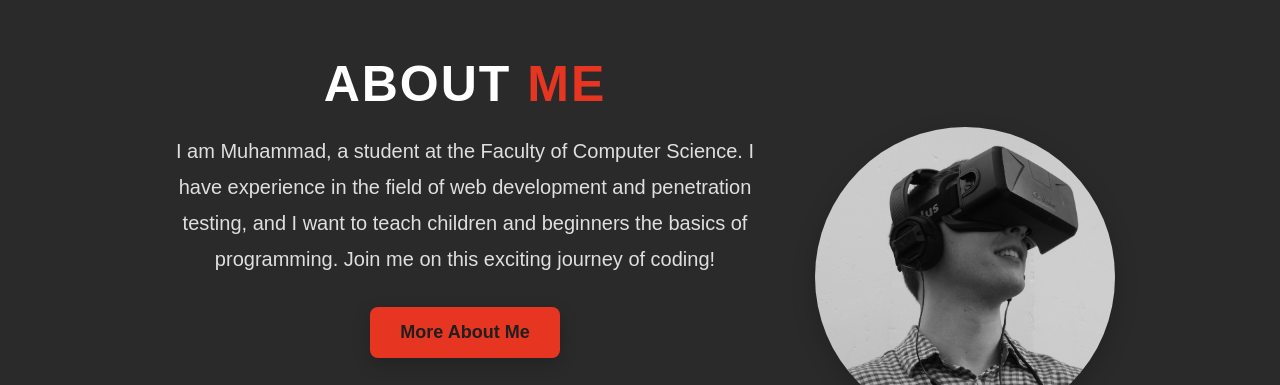
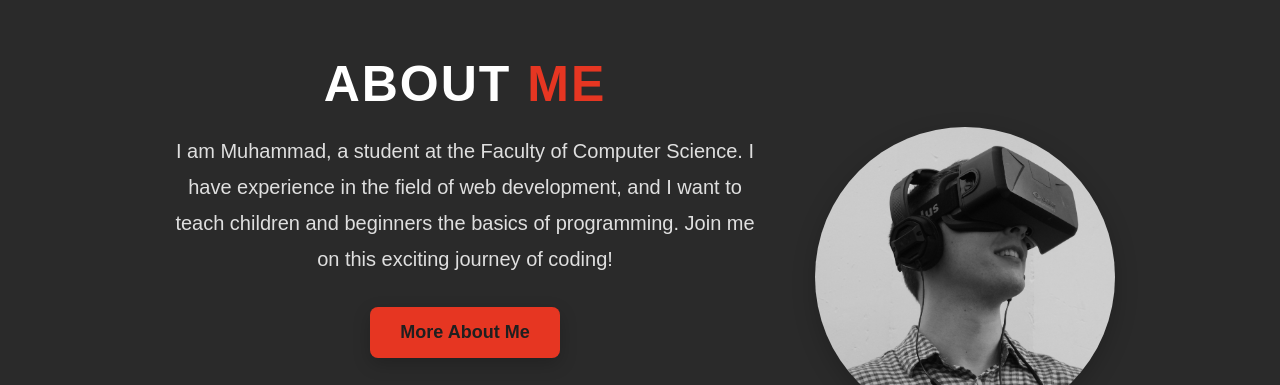
Before and after one commit to 0x-Zero-Day/0x-zero-day.github.io, a plain HTML site: page index.html in a window 1280 px wide. Shown: the part 880-1265 px from the top of the page. Drawn offline with nearby package versions, Linux system fonts and the light colour scheme; a web font is replaced by a local one.

Commit message:
Update index.html

```diff
--- a/index.html
+++ b/index.html
@@ -72,7 +72,7 @@
         <div class="about-wrapper">
            <div class="content">
                 <h1><span>About</span> Me</h1>
-                <p class="description">I am Muhammad, a student at the Faculty of Computer Science. I have experience in the field of web development and penetration testing, and I want to teach children and beginners the basics of programming. Join me on this exciting journey of coding!</p>
+                <p class="description">I am Muhammad, a student at the Faculty of Computer Science. I have experience in the field of web development, and I want to teach children and beginners the basics of programming. Join me on this exciting journey of coding!</p>
                 <button class="contact-button" onclick="window.open('https://frankishtien.github.io/', '_blank')">More About Me</button>
 
 
```
